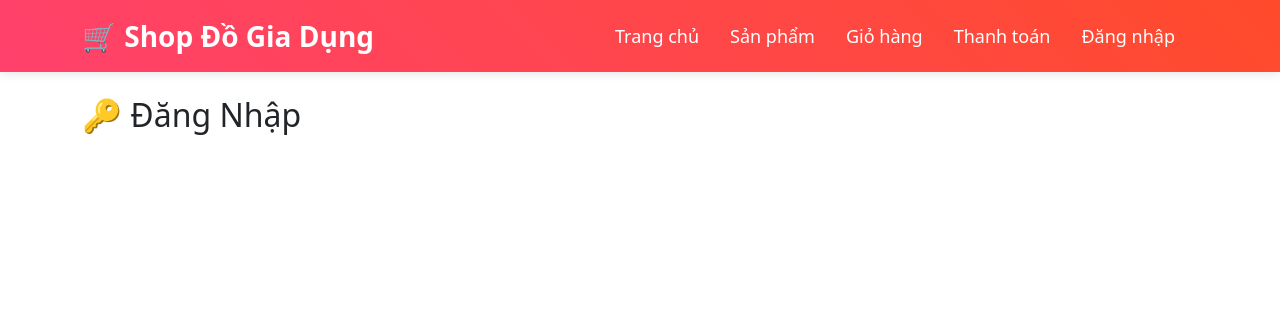
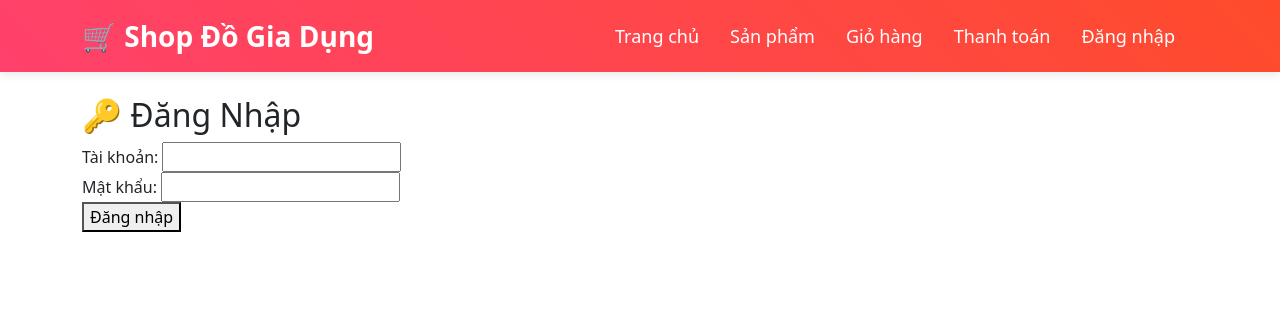
Before and after one commit to toan95902/nhom2, a Django app: template shop/templates/shop/login.html in a window 1280 px wide. Shown: the top 332 px of the page. Run offline with Django 5.2, Linux system fonts and the light colour scheme; the template is opened without the code that fills it, so the values that code supplies are empty; some libraries are stand-ins or nearby versions.

Commit message:
Update login.html

```diff
--- a/shop/templates/shop/login.html
+++ b/shop/templates/shop/login.html
@@ -4,6 +4,12 @@
     <h2>🔑 Đăng Nhập</h2>
     <form method="post">
         {% csrf_token %}
+        <label for="id_username">Tài khoản:</label>
+        <input type="text" name="username" id="id_username" required><br>
 
+        <label for="id_password">Mật khẩu:</label>
+        <input type="password" name="password" id="id_password" required><br>
+
+        <button type="submit">Đăng nhập</button>
     </form>
 {% endblock %}
```
